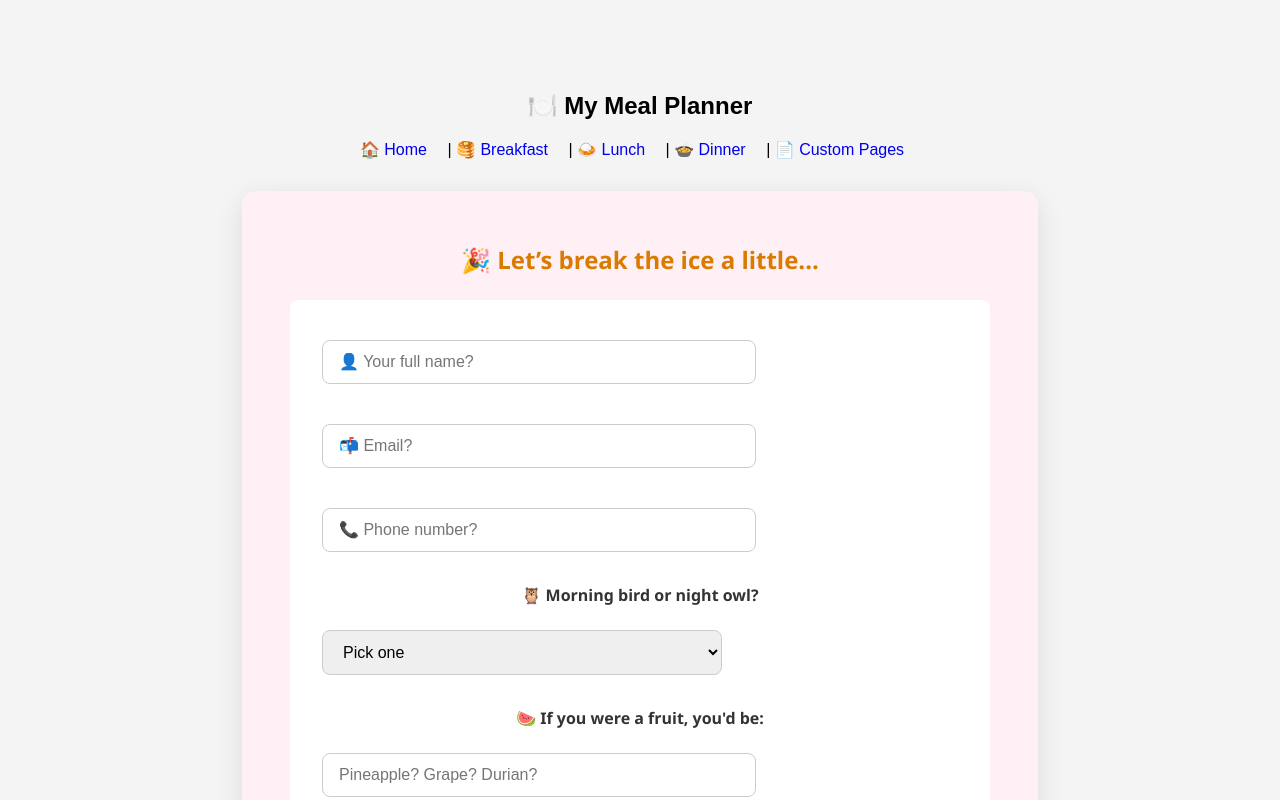
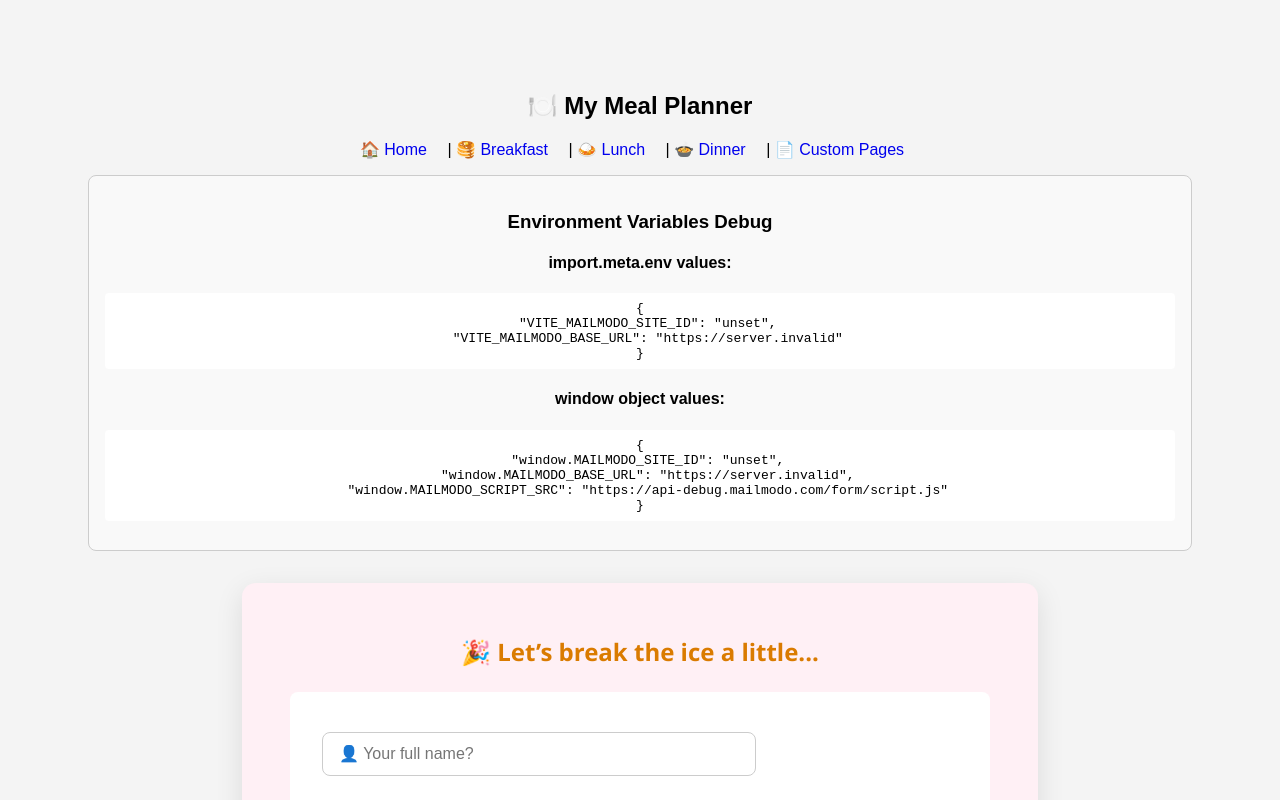
Before and after one commit to provishalk/ajax-template, a React (Vite) app: page / in a window 1280 px wide. Shown: the top 800 px of the page. Built offline with nearby package versions, Linux system fonts and the light colour scheme; no server answers.

Commit message:
feat(App, mailmodo-config): add EnvDebug component and enhance Mailmodo config logging for better debugging

```diff
--- a/src/App.jsx
+++ b/src/App.jsx
@@ -4,6 +4,7 @@ import Form1 from "./pages/Form1";
 import Form2 from "./pages/Form2";
 import Form3 from "./pages/Form3";
 import CustomPages from "./pages/CustomPages";
+import EnvDebug from "./components/EnvDebug";
 import "./App.css";
 
 function App() {
@@ -15,6 +16,8 @@ function App() {
         <Link to="/form2">🍛 Lunch</Link> | <Link to="/form3">🍲 Dinner</Link> |{" "}
         <Link to="/custom-pages">📄 Custom Pages</Link>
       </nav>
+
+      <EnvDebug />
 
       <Routes>
         <Route path="/" element={<Home />} />
--- /dev/null
+++ b/src/components/EnvDebug.jsx
@@ -0,0 +1,61 @@
+/**
+ * Debug component to display environment variable values
+ * This helps verify that environment variables are being read correctly
+ */
+import React from "react";
+
+const EnvDebug = () => {
+  const envVars = {
+    VITE_MAILMODO_SITE_ID: import.meta.env.VITE_MAILMODO_SITE_ID,
+    VITE_MAILMODO_BASE_URL: import.meta.env.VITE_MAILMODO_BASE_URL,
+    VITE_MAILMODO_SCRIPT_SRC: import.meta.env.VITE_MAILMODO_SCRIPT_SRC,
+  };
+
+  const windowVars = {
+    "window.MAILMODO_SITE_ID": window.MAILMODO_SITE_ID,
+    "window.MAILMODO_BASE_URL": window.MAILMODO_BASE_URL,
+    "window.MAILMODO_SCRIPT_SRC": window.MAILMODO_SCRIPT_SRC,
+  };
+
+  return (
+    <div
+      style={{
+        padding: "1rem",
+        margin: "1rem",
+        border: "1px solid #ccc",
+        borderRadius: "0.5rem",
+        backgroundColor: "#f9f9f9",
+      }}
+    >
+      <h3>Environment Variables Debug</h3>
+
+      <div style={{ marginBottom: "1rem" }}>
+        <h4>import.meta.env values:</h4>
+        <pre
+          style={{
+            backgroundColor: "#fff",
+            padding: "0.5rem",
+            borderRadius: "0.25rem",
+          }}
+        >
+          {JSON.stringify(envVars, null, 2)}
+        </pre>
+      </div>
+
+      <div>
+        <h4>window object values:</h4>
+        <pre
+          style={{
+            backgroundColor: "#fff",
+            padding: "0.5rem",
+            borderRadius: "0.25rem",
+          }}
+        >
+          {JSON.stringify(windowVars, null, 2)}
+        </pre>
+      </div>
+    </div>
+  );
+};
+
+export default EnvDebug;
--- a/src/mailmodo-config.js
+++ b/src/mailmodo-config.js
@@ -11,3 +11,10 @@ window.MAILMODO_BASE_URL =
 window.MAILMODO_SCRIPT_SRC =
   import.meta.env.VITE_MAILMODO_SCRIPT_SRC ||
   "https://api-debug.mailmodo.com/form/script.js";
+
+// Debug logging to help troubleshoot
+console.log("Mailmodo Config:", {
+  siteId: window.MAILMODO_SITE_ID,
+  baseUrl: window.MAILMODO_BASE_URL,
+  scriptSrc: window.MAILMODO_SCRIPT_SRC,
+});
```
